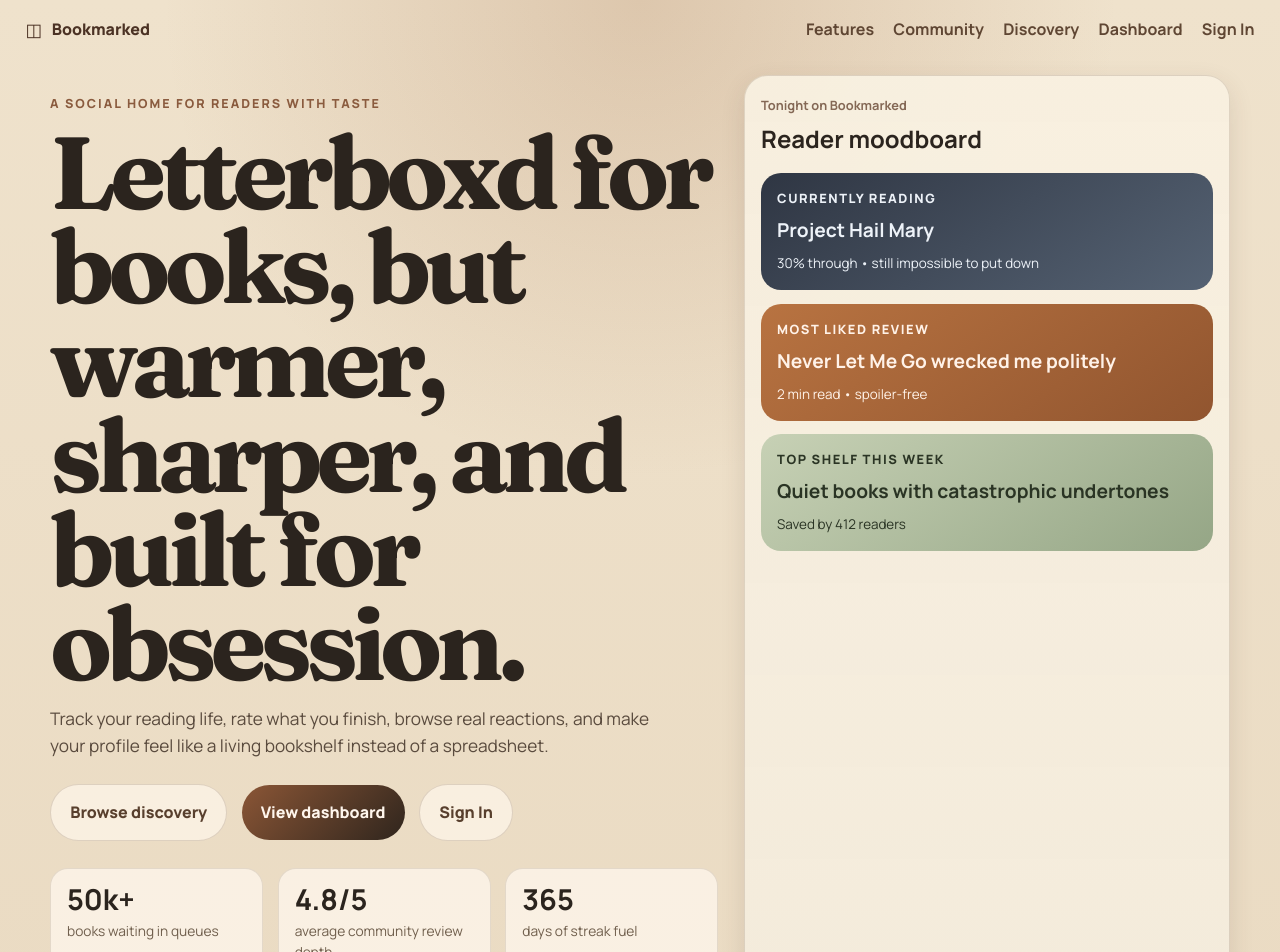
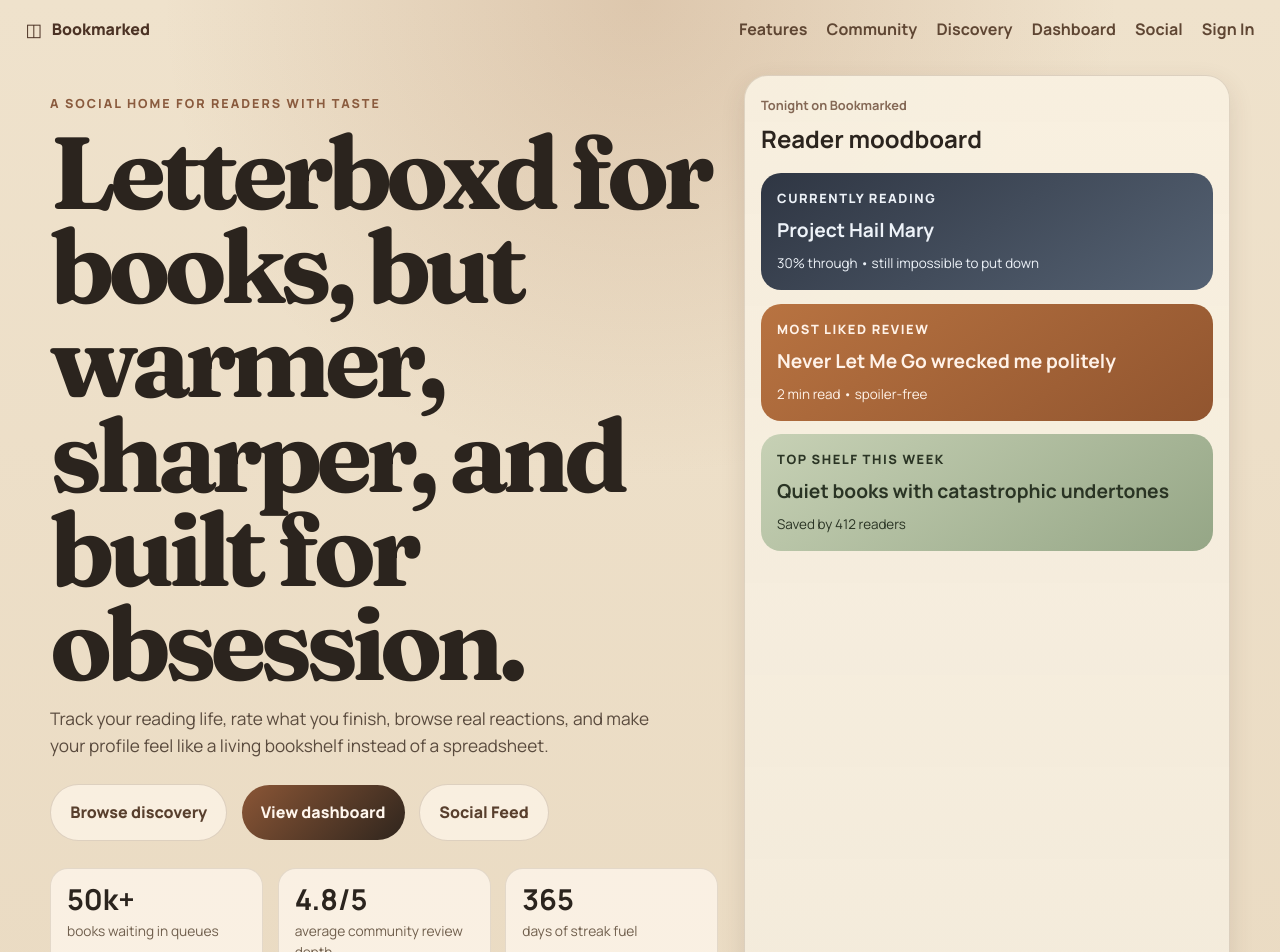
Before and after one commit to cmchen22/Bookmarked-, a React (Vite) app in the folder frontend/: page / in a window 1280 px wide. Shown: the top 952 px of the page. Built offline with nearby package versions, Linux system fonts and the light colour scheme.

Commit message:
Added social media page button to landing page

```diff
--- a/frontend/src/pages/LandingPage.tsx
+++ b/frontend/src/pages/LandingPage.tsx
@@ -50,6 +50,7 @@ export function LandingPage() {
           <a href="#community">Community</a>
           <Link to="/discovery">Discovery</Link>
           <Link to="/dashboard">Dashboard</Link>
+          <Link to="/social">Social</Link>
 
           {/* ✅ ADDED SIGN IN */}
           <Link to="/signin" className="sign-in-btn">
@@ -75,10 +76,8 @@ export function LandingPage() {
               <Link className="primary-cta" to="/dashboard">
                 View dashboard
               </Link>
-
-              {/* ✅ ALSO ADD SIGN IN BUTTON HERE */}
-              <Link className="secondary-cta" to="/signin">
-                Sign In
+              <Link className="secondary-cta" to="/social">
+                Social Feed
               </Link>
             </div>
 
```
Also changed, not shown: 1 other file (tests, documents, lock files or other folders).
